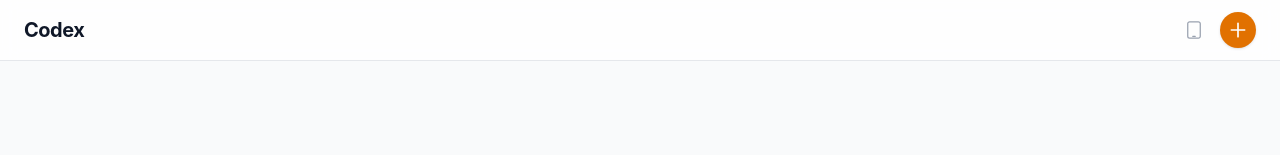
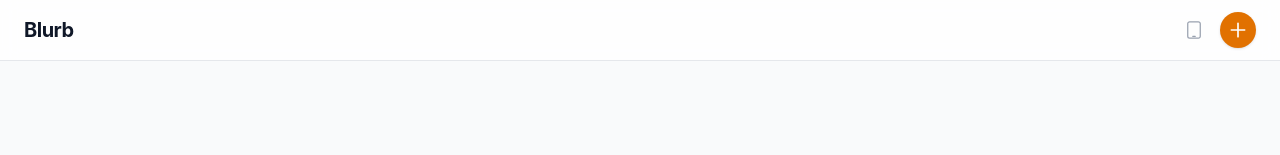
Before and after one commit to jfmyers9/blurb, a React (Vite) app: page / in a window 1280 px wide. Shown: the top 155 px of the page. Built offline with nearby package versions, Linux system fonts and the light colour scheme.

Commit message:
refactor: rename app from Codex to Blurb

```diff
--- a/src-tauri/tauri.conf.json
+++ b/src-tauri/tauri.conf.json
@@ -12,7 +12,7 @@
   "app": {
     "windows": [
       {
-        "title": "Codex",
+        "title": "Blurb",
         "width": 800,
         "height": 600
       }
--- a/src/App.tsx
+++ b/src/App.tsx
@@ -137,7 +137,7 @@ function App() {
           dark:border-gray-800 dark:bg-gray-900/80"
       >
         <h1 className="text-xl font-bold tracking-tight text-gray-900 dark:text-gray-100">
-          Codex
+          Blurb
         </h1>
         <div className="flex items-center gap-2">
           <button
```
